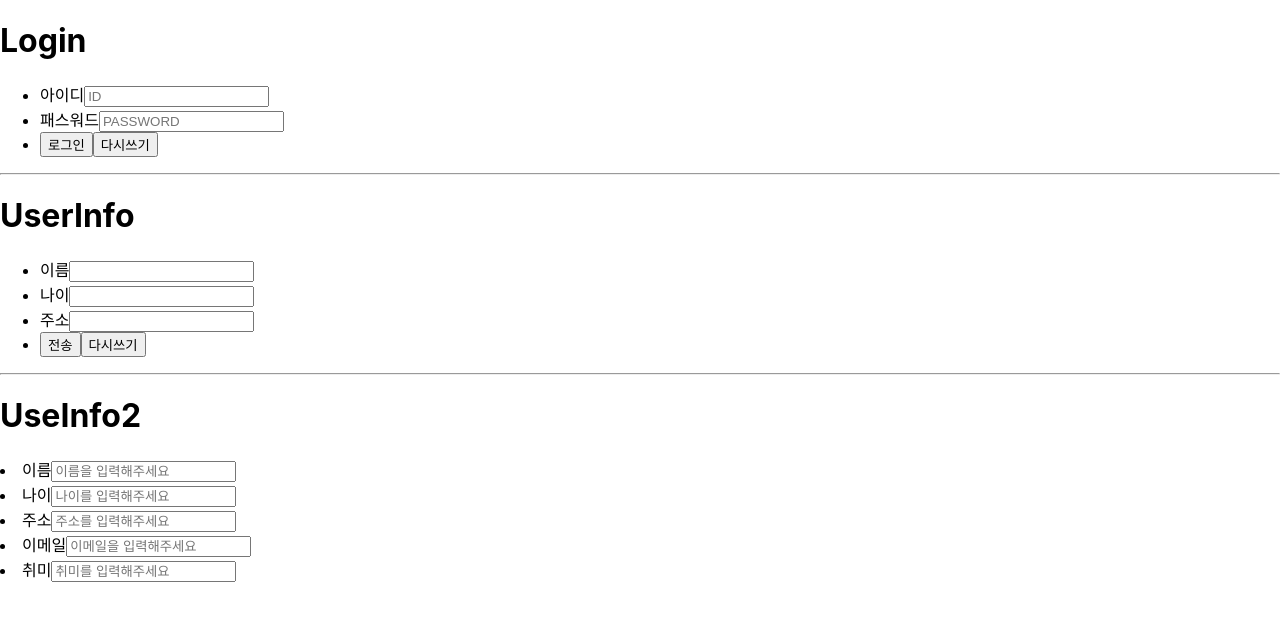
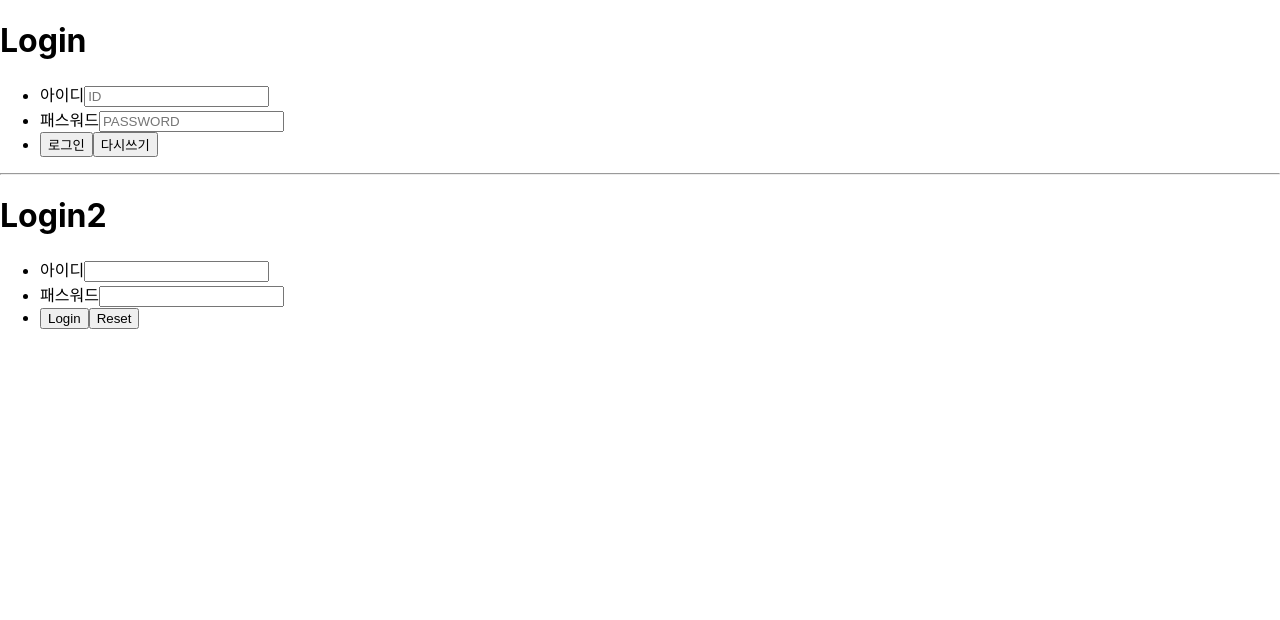
Before and after one commit to KwonYongBin/html_css, a React (Create React App) app in the folder React/basic-app/: page / in a window 1280 px wide. Shown: the top 620 px of the page. Built offline with nearby package versions, Linux system fonts and the light colour scheme.

Commit message:
2025.09.15

```diff
--- a/React/basic-app/src/AppForm.js
+++ b/React/basic-app/src/AppForm.js
@@ -1,4 +1,5 @@
 import Login from "./form/Login.jsx";
+import Login2 from "./form/Login2.jsx";
 import UserInfo from "./form/UserInfo.jsx";
 import UserInfo2 from "./form/UserInfo2.jsx";
 
@@ -8,9 +9,11 @@ export default function App(){
         <>
                 <Login />
                 <hr />
+                <Login2 />
+                {/* <hr />
                 <UserInfo />
                 <hr />
-                <UserInfo2 />
+                <UserInfo2 /> */}
         </>
     );
 }
--- /dev/null
+++ b/React/basic-app/src/form/Login2.jsx
@@ -0,0 +1,73 @@
+import { useState, useRef } from "react";
+
+export default function App() {
+    const refs = {
+        idRef: useRef(null),
+        passRef: useRef(null)
+    }
+
+    const [form, setForm] = useState({id:"", pass:""})
+
+    const handleChangeForm = (e) => {
+        const {name, value} = e.target;
+        setForm({...form, [name]:value});
+    }
+
+    const handleSubmit = (event) => {
+        event.preventDefault();
+
+        //validation check(유효성 체크)
+        if(refs.idRef.current.value === "") {
+            alert("아이디를 입력해주세요")
+            refs.idRef.current.focus();
+            return false;
+
+        } else if(refs.passRef.current.value === "") {
+            alert("패스워드를 입력해주세요")
+            refs.passRef.current.focus();
+            return false;
+
+        } else {
+            alert("로그인 성공");
+            console.log(`submit --> `, form);
+        }
+    }
+
+    const handleReset = () => {
+        setForm({id:"", pass:""})
+    }
+
+    return (
+        <>
+            <h1>Login2</h1>
+            <form onSubmit={handleSubmit}>
+                <ul>
+                    <li>
+                        <label>아이디</label>
+                        <input
+                            type="text"
+                            name="id"
+                            value={form.id}
+                            ref={refs.idRef}
+                            onChange={handleChangeForm}
+                            />
+                    </li>
+                    <li>
+                        <label>패스워드</label>
+                        <input
+                            type="password"
+                            name="pass"
+                            value={form.pass}
+                            ref={refs.passRef}
+                            onChange={handleChangeForm}
+                        />
+                    </li>
+                    <li>
+                        <button type="submit">Login</button>
+                        <button type="button" onClick={handleReset}>Reset</button>
+                    </li>
+                </ul>
+            </form>
+        </>
+    )
+}
--- a/React/basic-app/src/index.js
+++ b/React/basic-app/src/index.js
@@ -18,7 +18,4 @@ root.render(
   </React.StrictMode>
 );
 
-// If you want to start measuring performance in your app, pass a function
-// to log results (for example: reportWebVitals(console.log))
-// or send to an analytics endpoint. Learn more: https://bit.ly/CRA-vitals
 reportWebVitals();
```
